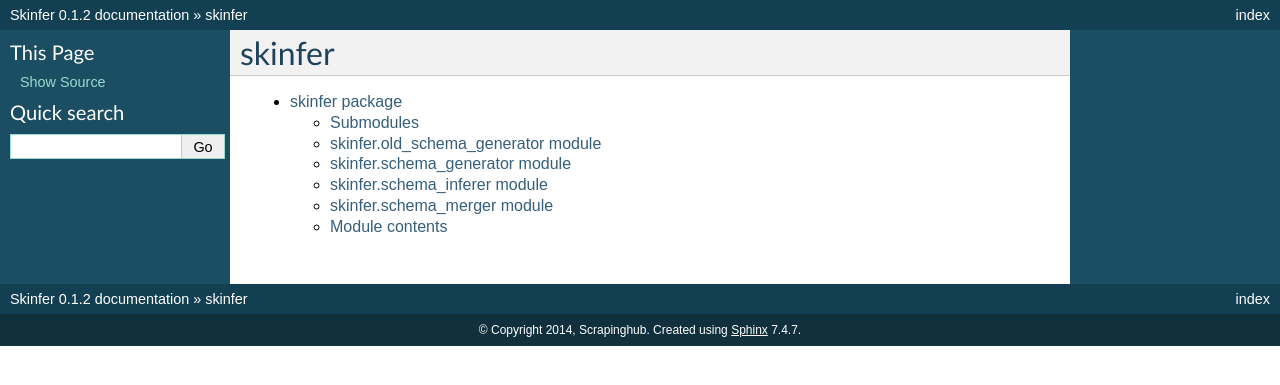
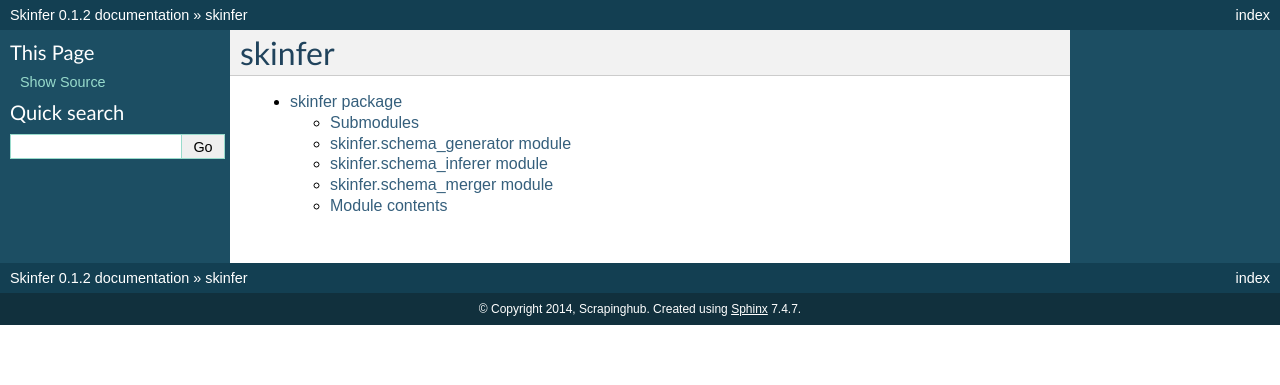
Before and after one commit to scrapinghub/skinfer, a Sphinx documentation site: the page built from docs/modules.rst, in a window 1280 px wide. Shown: the top 385 px of the page. Built offline with Sphinx 7.4.7, drawn with Linux system fonts in a browser that asks for light colours.

Commit message:
sync docs

```diff
--- a/docs/skinfer.rst
+++ b/docs/skinfer.rst
@@ -3,14 +3,6 @@ skinfer package
 
 Submodules
 ----------
-
-skinfer.old_schema_generator module
------------------------------------
-
-.. automodule:: skinfer.old_schema_generator
-    :members:
-    :undoc-members:
-    :show-inheritance:
 
 skinfer.schema_generator module
 -------------------------------
```
